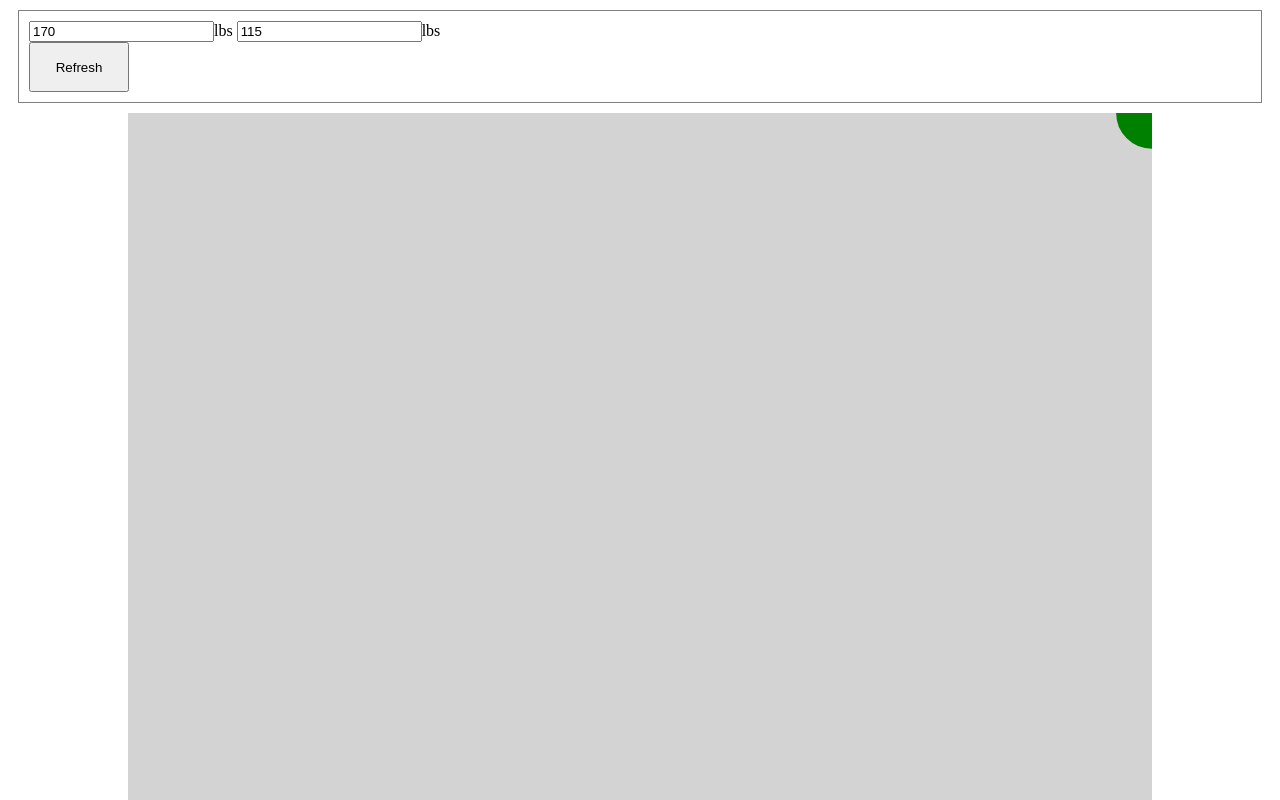
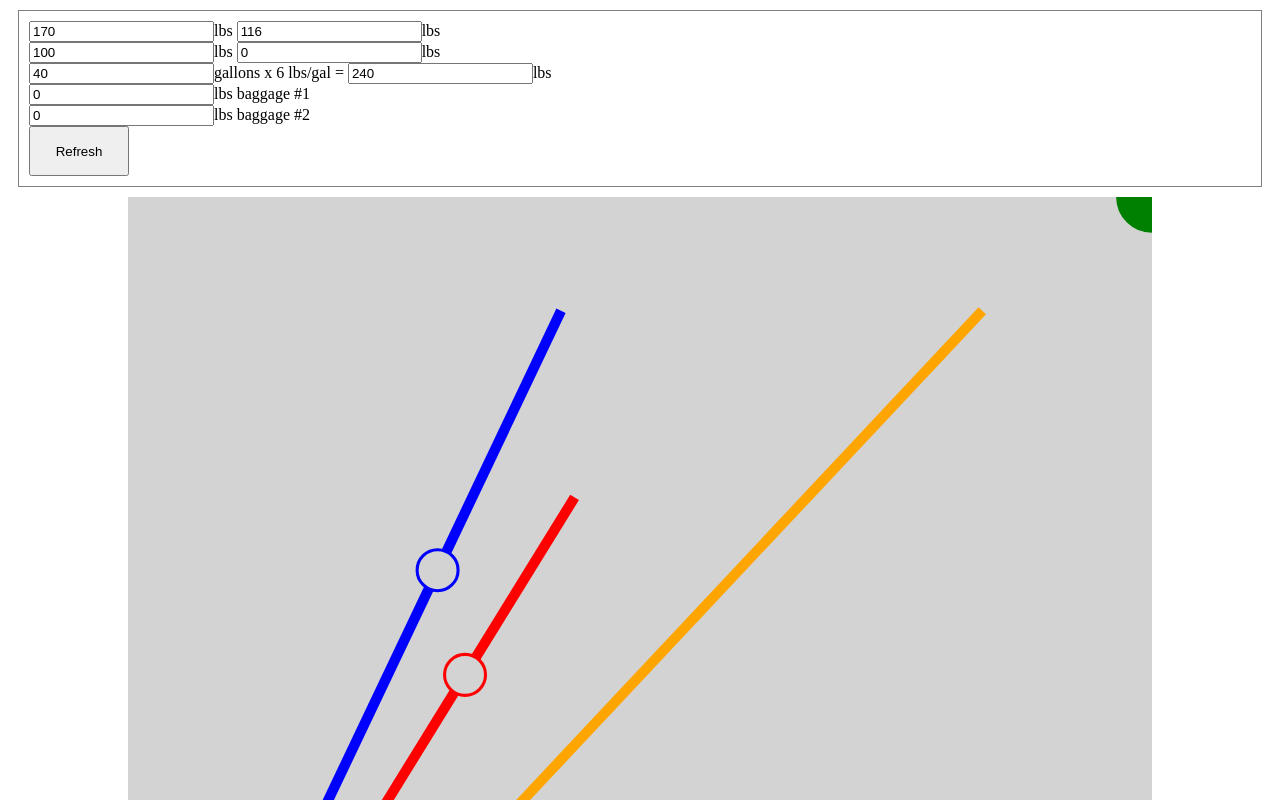
Before and after one commit to ericminio/yop-fly, a plain HTML site: page wb.html in a window 1280 px wide. Drawn offline with Linux system fonts and the light colour scheme.

Commit message:
loading graph

```diff
--- a/wb.html
+++ b/wb.html
@@ -26,52 +26,99 @@
                 y:100-point.y*100/450
             };
         };
-        let drawLineOnLoad = function(document, point) {
-            let load = document.getElementById('load');
+        let drawLineOnLoadingGraph = function(document, point) {
+            let graph = document.getElementById('load');
             let line = document.createElementNS('http://www.w3.org/2000/svg','line');
             line.setAttribute('x1', '0');
             line.setAttribute('y1', '100');
             line.setAttribute('x2', ''+convertPointForLoadGraph(point).x);
             line.setAttribute('y2', ''+convertPointForLoadGraph(point).y);
             line.setAttribute('stroke', point.color);
-            line.setAttribute('stroke-width', '0.3');
-            load.appendChild(line);
+            line.setAttribute('stroke-width', '1');
+            graph.appendChild(line);
             document.childs.push(line);
         };
-        let drawCircleOnLoad = function(document, weight, arm, color) {
-            let load = document.getElementById('load');
+        let drawCircleOnLoadingGraph = function(document, load) {
+            let graph = document.getElementById('load');
             let circle = document.createElementNS('http://www.w3.org/2000/svg','circle');
             let center = {
-                x:weight*arm/1000,
-                y:weight,
+                x:load.weight*load.arm/1000,
+                y:load.weight,
             }
             circle.setAttribute('cx', '' + convertPointForLoadGraph(center).x);
             circle.setAttribute('cy', '' + convertPointForLoadGraph(center).y);
-            circle.setAttribute('r', '1');
-            circle.setAttribute('stroke', color);
+            circle.setAttribute('r', '2');
+            circle.setAttribute('stroke', load.color);
             circle.setAttribute('stroke-width', '0.3');
             circle.setAttribute('fill', 'lightgray');
-            load.appendChild(circle);
+            graph.appendChild(circle);
             document.childs.push(circle);
-        }
+        };
+        let drawContributionOnLoadingGraph = function(document, contribution) {
+            drawLineOnLoadingGraph(document, { x:contribution.max*contribution.arm/1000, y:contribution.max, color:contribution.color });
+            drawCircleOnLoadingGraph(document, contribution);
+        };
+        let drawLoadingGraph = function(document, data) {
+            drawContributionOnLoadingGraph(document, data.frontSeat);
+            drawContributionOnLoadingGraph(document, data.fuel);
+            drawContributionOnLoadingGraph(document, data.backSeat);
+            drawContributionOnLoadingGraph(document, data.baggage1);
+            drawContributionOnLoadingGraph(document, data.baggage2);
+        };
         let load = function(document) {
             for (let i=0;i<document.childs.length;i++) {
                 document.childs[i].remove();
             }
-            drawLineOnLoad(document, { x:400*37/1000, y:400, color:'blue' });
-            drawLineOnLoad(document, { x:318*48/1000, y:318, color:'red' });
-            drawLineOnLoad(document, { x:400*73/1000, y:400, color:'orange' });
-            drawLineOnLoad(document, { x:120*95/1000, y:120, color:'green' });
-            drawLineOnLoad(document, { x:50*123/1000, y:50, color:'purple' });
-            let weight = parseInt(document.getElementById('front-seat-left').value) + parseInt(document.getElementById('front-seat-right').value);
-            drawCircleOnLoad(document, weight, 37, 'blue');
+            let data = {
+                frontSeat: {
+                    arm: 37,
+                    weight: parseInt(document.getElementById('front-seat-left').value) + parseInt(document.getElementById('front-seat-right').value),
+                    max:400,
+                    color:'blue'
+                },
+                backSeat: {
+                    arm: 73,
+                    weight: parseInt(document.getElementById('back-seat-left').value) + parseInt(document.getElementById('back-seat-right').value),
+                    max:400,
+                    color:'orange'
+                },
+                fuel: {
+                    arm: 48,
+                    weight: parseInt(document.getElementById('fuel').value),
+                    max:318,
+                    color:'red'
+                },
+                baggage1: {
+                    arm: 95,
+                    weight: parseInt(document.getElementById('baggage-1').value),
+                    max:120,
+                    color:'green'
+                },
+                baggage2: {
+                    arm: 123,
+                    weight: parseInt(document.getElementById('baggage-2').value),
+                    max:50,
+                    color:'purple'
+                }
+            };
+            drawLoadingGraph(document, data);
         }
     </script>
 </head>
 <body>
     <div class="data">
         <input id="front-seat-left" value="170" />lbs
-        <input id="front-seat-right" value="115" />lbs
+        <input id="front-seat-right" value="116" />lbs
+        <br/>
+        <input id="back-seat-left" value="100" />lbs
+        <input id="back-seat-right" value="0" />lbs
+        <br/>
+        <input id="gallons" value="40" />gallons x 6 lbs/gal =
+        <input id="fuel" value="240" />lbs
+        <br/>
+        <input id="baggage-1" value="0" />lbs baggage #1
+        <br/>
+        <input id="baggage-2" value="0" />lbs baggage #2
         <br/>
         <button id="go" onclick="load(document)">Refresh</button>
     </div>
@@ -81,5 +128,7 @@
             <circle cx="100" cy="0" r="3" stroke="green" stroke-width="1" fill="green" />
         </svg>
     </div>
+
+    <script>setTimeout(function(){ load(document); }, 100);</script>
 </body>
 </html>
```
